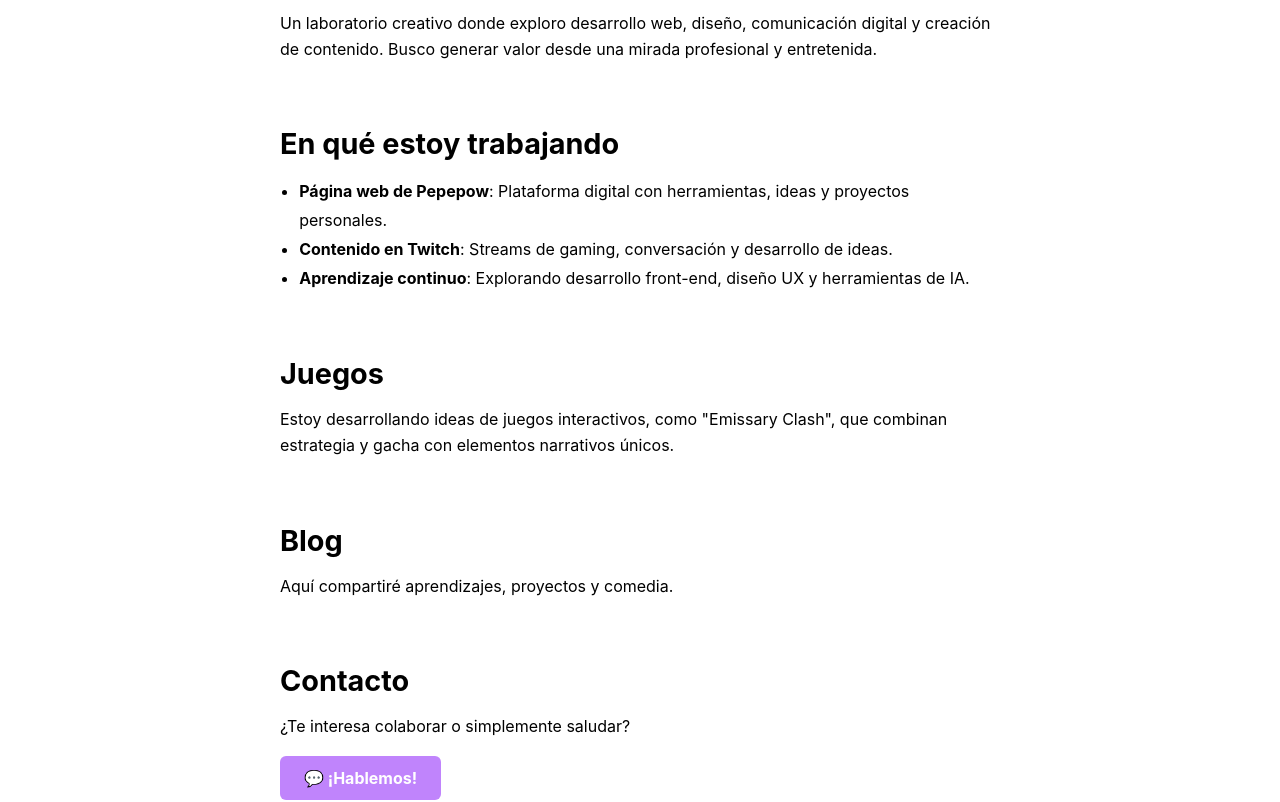
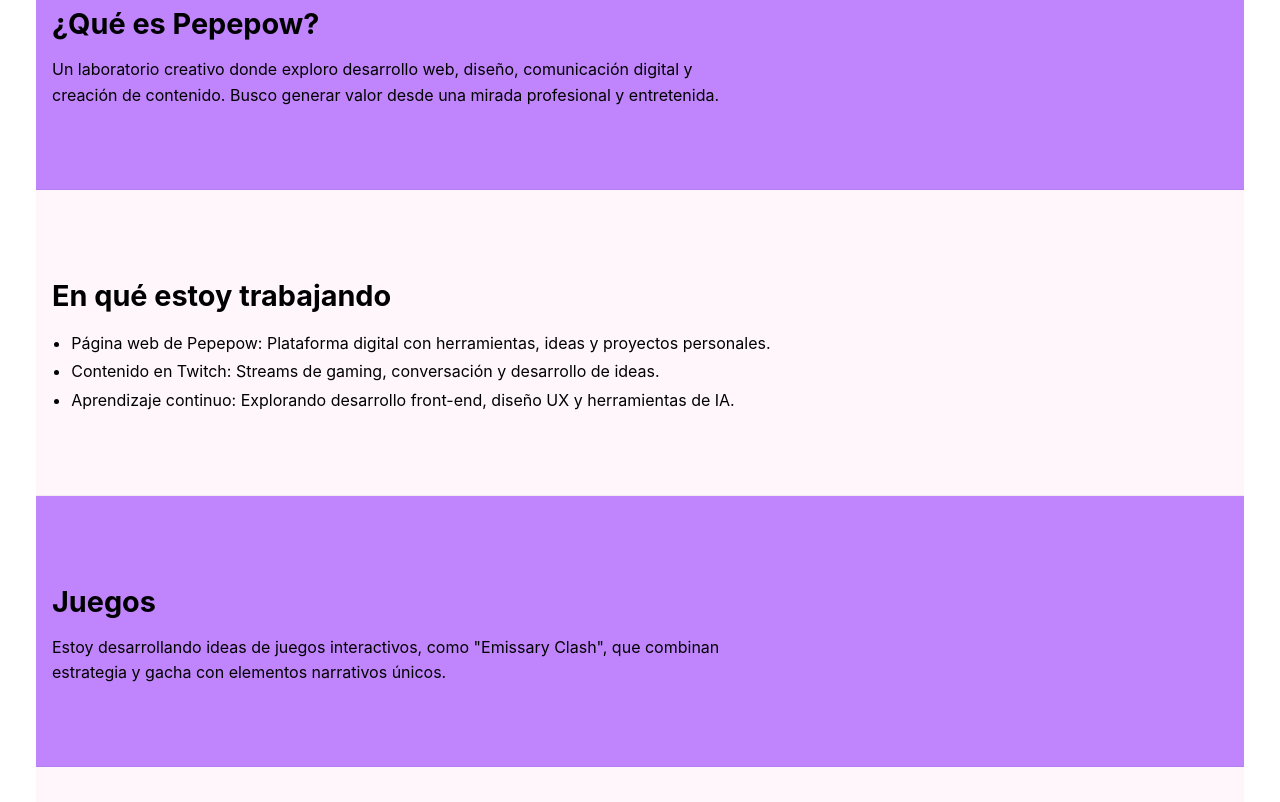
Before and after one commit to brrisso/mipagina, a React (Create React App) app: page / in a window 1280 px wide. Shown: the part 680-1482 px from the top of the page. Built offline with nearby package versions, Linux system fonts and the light colour scheme.

Commit message:
Ahora si me pueden contactar, y cambio de color home

```diff
--- /dev/null
+++ b/src/paginas/Contacto.css
@@ -0,0 +1,44 @@
+.contacto-container {
+  padding: 3rem;
+  max-width: 600px;
+  margin: auto;
+  text-align: center;
+  background-color: #fff0f5;
+  border-radius: 1rem;
+  box-shadow: 0 4px 10px rgba(0, 0, 0, 0.1);
+}
+
+.contacto-title {
+  font-size: 2rem;
+  margin-bottom: 1.5rem;
+  color: #6d4c79;
+}
+
+.contacto-form input,
+.contacto-form textarea {
+  width: 100%;
+  padding: 1rem;
+  margin-bottom: 1rem;
+  border: 1px solid #ccc;
+  border-radius: 0.5rem;
+  font-family: inherit;
+}
+
+.contacto-form button {
+  background-color: #d080b0;
+  color: white;
+  padding: 0.8rem 1.6rem;
+  border: none;
+  border-radius: 0.5rem;
+  cursor: pointer;
+  transition: background-color 0.3s;
+}
+
+.contacto-form button:hover {
+  background-color: #c06fa0;
+}
+
+.mensaje-enviado {
+  font-size: 1.2rem;
+  color: green;
+}
--- a/src/paginas/Contacto.jsx
+++ b/src/paginas/Contacto.jsx
@@ -1,20 +1,66 @@
-import React from 'react';
+import React, { useState } from 'react';
+import { motion } from 'framer-motion';
+import './Contacto.css';
 
-function Contacto() {
-  return(
-  <div>
-    <h2>Contáctame</h2>
-    <form>
-      <input placeholder="Nombre" required />
-      <br />
-      <input type="email" placeholder="Email" required />
-      <br />
-      <textarea placeholder="Mensaje" required />
-      <br />
-      <button class="bg-sky-700 px-4 py-2 text-white hover:bg-sky-800 sm:px-8 sm:py-3">Submit</button>
-    </form>
-  </div>
+export default function Contacto() {
+  const [enviado, setEnviado] = useState(false);
+
+  const handleSubmit = async (e) => {
+    e.preventDefault();
+    const form = e.target;
+    const data = {
+      nombre: form.nombre.value,
+      email: form.email.value,
+      mensaje: form.mensaje.value
+    };
+
+    await fetch('https://formspree.io/f/mwpbvdgd', {
+      method: 'POST',
+      headers: { 'Content-Type': 'application/json' },
+      body: JSON.stringify(data)
+    });
+
+    setEnviado(true);
+    form.reset();
+  };
+
+  return (
+    <motion.div
+      className="contacto-container"
+      initial={{ opacity: 0, y: 20 }}
+      animate={{ opacity: 1, y: 0 }}
+      transition={{ duration: 0.6 }}
+    >
+      <h2 className="contacto-title">Contáctame</h2>
+      {!enviado ? (
+        <motion.form
+          className="contacto-form"
+          onSubmit={handleSubmit}
+          initial={{ opacity: 0 }}
+          animate={{ opacity: 1 }}
+          transition={{ delay: 0.3 }}
+        >
+          <input name="nombre" type="text" placeholder="Nombre" required />
+          <input name="email" type="email" placeholder="Email" required />
+          <textarea name="mensaje" placeholder="Mensaje" required></textarea>
+          <motion.button
+            type="submit"
+            whileHover={{ scale: 1.05 }}
+            whileTap={{ scale: 0.95 }}
+          >
+            💬 Enviar
+          </motion.button>
+        </motion.form>
+      ) : (
+        <motion.p
+          className="mensaje-enviado"
+          initial={{ opacity: 0 }}
+          animate={{ opacity: 1 }}
+          transition={{ delay: 0.2 }}
+        >
+          ✅ ¡Gracias por tu mensaje! Te responderé pronto.
+        </motion.p>
+      )}
+    </motion.div>
   );
 }
-
-export default Contacto;
--- a/src/paginas/Home.css
+++ b/src/paginas/Home.css
@@ -1,53 +1,53 @@
-/* ==== PALETA DE COLORES ==== */
 :root {
   --lavanda: #f5f3ff;
   --menta: #d1f5e1;
+  --durazno: #ffe0b2;
   --morado-pastel: #c084fc;
   --morado-hover: #a855f7;
   --gris-texto: #2d2d2d;
   --fondo-oscuro: #1f1b2e;
   --fondo-claro: #fefefe;
+  --rosado-pastel: #fde2e4;
+  --blanco-rosado: #fef6fb;
 }
 
-/* ==== ESTILOS GENERALES ==== */
-.home-container {
-  font-family: 'Segoe UI', sans-serif;
-  min-height: 100vh;
-  transition: background 0.3s, color 0.3s;
+.section-even {
+  background-color: var(--morado-pastel);
 }
 
-.home-container.light {
-  background-color: var(--lavanda);
-  color: var(--gris-texto);
+.section-odd {
+  background-color: var(--blanco-rosado);
 }
 
-.home-container.dark {
-  background-color: var(--fondo-oscuro);
-  color: var(--fondo-claro);
+
+/*separador sutil */
+.section {
+  padding: 4rem 1.5rem;
+  border-bottom: 1px solid rgba(0, 0, 0, 0.05);
+  transition: background 0.4s ease;
 }
 
 main {
-  padding: 4rem 1rem 2rem;
   text-align: center;
+  padding: 2rem 1rem;
 }
 
-/* ==== HERO ==== */
+/* HERO */
 .title {
   font-size: 2.8rem;
   font-weight: bold;
   margin-bottom: 1rem;
-  color:#a855f7;
 }
 
 .subtitle {
-  font-size: 1.1rem;
-  margin-bottom: 2.5rem;
-  color: #777;
+  font-size: 1.2rem;
+  margin-bottom: 2rem;
+  color: #666;
 }
 
 .avatar {
-  width: 120px;
-  height: 120px;
+  width: 130px;
+  height: 130px;
   border-radius: 50%;
   object-fit: cover;
   border: 3px solid var(--morado-pastel);
@@ -60,7 +60,7 @@
   color: #999;
 }
 
-/* ==== REDES SOCIALES ==== */
+/* REDES */
 .social-links {
   display: flex;
   justify-content: center;
@@ -71,31 +71,30 @@
 
 .social {
   color: inherit;
-  transition: color 0.2s ease;
+  transition: color 0.3s;
 }
 
 .social:hover {
   color: var(--morado-hover);
 }
 
-/* ==== SECCIONES ==== */
+/* SECCIONES */
 .section {
-  max-width: 720px;
-  margin: 4rem auto;
+  padding: 4rem 1rem;
   text-align: left;
-  padding: 0 1rem;
 }
 
 .section-title {
   font-size: 1.8rem;
+  font-weight: bold;
   margin-bottom: 1rem;
-  font-weight: bold;
 }
 
 .section-text {
   font-size: 1rem;
+  line-height: 1.6;
+  max-width: 700px;
   margin-bottom: 1rem;
-  line-height: 1.6;
 }
 
 .section-list {
@@ -104,23 +103,24 @@
   line-height: 1.8;
 }
 
-/* ==== BOTÓN DE CONTACTO ==== */
+/* CONTACTO */
 .btn-contact {
   display: inline-block;
+  margin-top: 1rem;
   padding: 0.75rem 1.5rem;
   background-color: var(--morado-pastel);
   color: white;
   text-decoration: none;
   border-radius: 6px;
   font-weight: bold;
-  transition: background-color 0.3s ease;
+  transition: background-color 0.3s;
 }
 
 .btn-contact:hover {
   background-color: var(--morado-hover);
 }
 
-/* ==== RESPONSIVE ==== */
+/* RESPONSIVE */
 @media (max-width: 768px) {
   .section {
     text-align: center;
--- a/src/paginas/Home.jsx
+++ b/src/paginas/Home.jsx
@@ -11,6 +11,48 @@
     const live = Math.random() > 0.5;
     setIsLive(live);
   }, []);
+
+  const sectionVariants = {
+    hidden: { opacity: 0, y: 20 },
+    visible: (i) => ({
+      opacity: 1,
+      y: 0,
+      transition: { delay: i * 0.2, duration: 0.6 }
+    })
+  };
+
+  const secciones = [
+    {
+      id: "about",
+      title: "¿Qué es Pepepow?",
+      text: "Un laboratorio creativo donde exploro desarrollo web, diseño, comunicación digital y creación de contenido. Busco generar valor desde una mirada profesional y entretenida."
+    },
+    {
+      id: "projects",
+      title: "En qué estoy trabajando",
+      customList: [
+        "Página web de Pepepow: Plataforma digital con herramientas, ideas y proyectos personales.",
+        "Contenido en Twitch: Streams de gaming, conversación y desarrollo de ideas.",
+        "Aprendizaje continuo: Explorando desarrollo front-end, diseño UX y herramientas de IA."
+      ]
+    },
+    {
+      id: "games",
+      title: "Juegos",
+      text: "Estoy desarrollando ideas de juegos interactivos, como \"Emissary Clash\", que combinan estrategia y gacha con elementos narrativos únicos."
+    },
+    {
+      id: "blog",
+      title: "Blog",
+      text: "Aquí compartiré aprendizajes, proyectos y comedia."
+    },
+    {
+      id: "contact",
+      title: "Contacto",
+      text: "¿Te interesa colaborar o simplemente saludar?",
+      isContact: true
+    }
+  ];
 
   return (
     <main id="top">
@@ -62,41 +104,31 @@
         <a href="https://github.com/brrisso" target="_blank" rel="noopener noreferrer" className="social"><FaGithub /></a>
       </motion.div>
 
-      <section id="about" className="section">
-        <h2 className="section-title">¿Qué es Pepepow?</h2>
-        <p className="section-text">
-          Un laboratorio creativo donde exploro desarrollo web, diseño, comunicación digital y creación de contenido. Busco generar valor desde una mirada profesional y entretenida.
-        </p>
-      </section>
-
-      <section id="projects" className="section">
-        <h2 className="section-title">En qué estoy trabajando</h2>
-        <ul className="section-list">
-          <li><strong>Página web de Pepepow</strong>: Plataforma digital con herramientas, ideas y proyectos personales.</li>
-          <li><strong>Contenido en Twitch</strong>: Streams de gaming, conversación y desarrollo de ideas.</li>
-          <li><strong>Aprendizaje continuo</strong>: Explorando desarrollo front-end, diseño UX y herramientas de IA.</li>
-        </ul>
-      </section>
-
-      <section id="games" className="section">
-        <h2 className="section-title">Juegos</h2>
-        <p className="section-text">
-          Estoy desarrollando ideas de juegos interactivos, como "Emissary Clash", que combinan estrategia y gacha con elementos narrativos únicos.
-        </p>
-      </section>
-
-      <section id="blog" className="section">
-        <h2 className="section-title">Blog</h2>
-        <p className="section-text">
-          Aquí compartiré aprendizajes, proyectos y comedia.
-        </p>
-      </section>
-
-      <section id="contact" className="section">
-        <h2 className="section-title">Contacto</h2>
-        <p className="section-text">¿Te interesa colaborar o simplemente saludar?</p>
-        <a href="mailto:brunorissoosorio@gmail.com" className="btn-contact">💬 ¡Hablemos!</a>
-      </section>
+      {secciones.map((section, i) => (
+        <motion.section
+          key={section.id}
+          id={section.id}
+          className={`section section-${i % 2 === 0 ? 'even' : 'odd'}`}
+          custom={i + 1}
+          initial="hidden"
+          whileInView="visible"
+          viewport={{ once: true, amount: 0.3 }}
+          variants={sectionVariants}
+        >
+          <h2 className="section-title">{section.title}</h2>
+          {section.text && <p className="section-text">{section.text}</p>}
+          {section.customList && (
+            <ul className="section-list">
+              {section.customList.map((item, idx) => (
+                <li key={idx}>{item}</li>
+              ))}
+            </ul>
+          )}
+          {section.isContact && (
+            <a href="mailto:brunorissoosorio@gmail.com" className="btn-contact">💬 ¡Hablemos!</a>
+          )}
+        </motion.section>
+      ))}
     </main>
   );
 }
```
